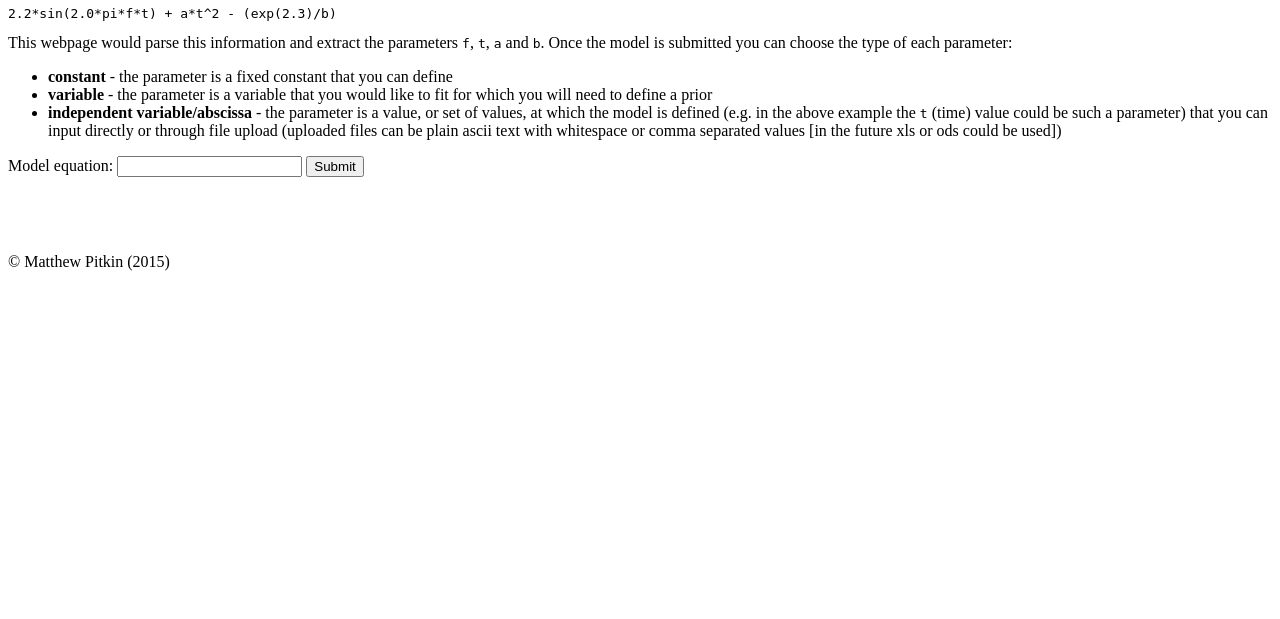
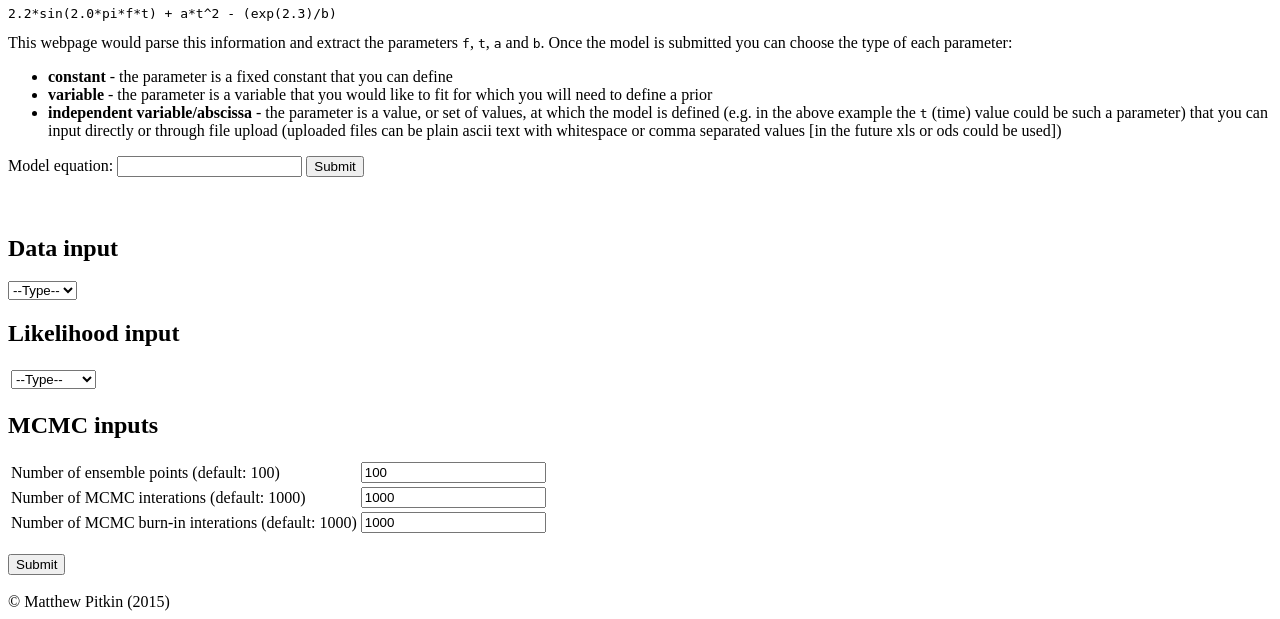
Before and after one commit to mattpitkin/theonlinemcmc, a PHP site: page /main.php in a window 1280 px wide. Shown: the part 351-970 px from the top of the page. Before the commit the page ends 622 px from the top, so only its background shows below. Run offline with PHP 8.4, Linux system fonts and the light colour scheme; some libraries are stand-ins or nearby versions.

Commit message:
Moved some hidden parts of the input into main.php and stopped them being hideen

```diff
--- a/createdata.js
+++ b/createdata.js
@@ -9,78 +9,23 @@ var returncode = "";
 var data_form_id = ""; // the id that the data input form will have (there are two possibilities)
 
 $(document).ready(function() {
-  $("#id_model_button").click(function(){
-    // add input header
-    document.getElementById("id_input_header").innerHTML = "Parameter inputs";
+  // change data input form type
+  $('#data_input_type').change(function(){
+    var vartype = $(this).val();
 
-    // un-hide conditions field
-    $("#id_conditions").prop("type", "text");
-
-    // add input data field
-    inputData();
-
-    // add likelihood input header
-    document.getElementById("id_likelihood_header").innerHTML = "Likelihood input";
-    inputLikelihood();
-
-    // add MCMC value input header
-    document.getElementById("id_mcmc_header").innerHTML = "MCMC inputs";
-    inputMCMC();
-
-    // un-hide the form submission button
-    $("#id_submit_variables").prop("type", "submit");
-
-    // get model equation from form
-    modeleq = $('#modeleq').val();
-    var modeleqtmp = modeleq.slice(); // copy of model equation
-
-    // list of math functions that need to be removed to count variables (maybe include more functions from http://docs.scipy.org/doc/scipy-0.14.0/reference/special.html in the future)
-    var mfuncs = ["pi", "sin", "cos", "tan", "exp", "log", "log10", "sinh", "cosh", "tanh", "acos", "asin", "atan", "erf", "gamma"];
-    var index;
-
-    // replace math functions with whitespace
-    for (index = 0; index < mfuncs.length; index++) {
-      modeleqtmp = modeleqtmp.replace(mfuncs[index], " ");
+    if ( vartype == "Input" ){
+      $("#id_submit_data_upload").prop("type", "hidden"); // make sure other option is re-hidden if things change
+      $("#id_submit_data_form").css("display", "");
+      data_form_id = "#id_submit_data_form";
     }
-
-    // list of characters to replace
-    modeleqtmp = modeleqtmp.replace(/[&\/+().*]/g, " ");
-    modeleqtmp = modeleqtmp.replace("^", " ");
-    modeleqtmp = modeleqtmp.replace("-", " ");
-
-    // replace all numbers with a space (using regular expression \d to represent all numbers and g to represent global replace)
-    modeleqtmp = modeleqtmp.replace(/[\d]+/g, " ");
-    modeleqtmp = modeleqtmp.trim(); // strip leading and trailing whitespace
-
-    // get names of variables in model equation by splitting modeleqtpm on any whitespace
-    var variablestmp = modeleqtmp.split(/[ \t\n\r]+/);
-
-    // remove any repeated variables (from http://stackoverflow.com/a/9229821/1862861)
-    variables = variablestmp.filter(function(item, pos) {
-      return variablestmp.indexOf(item) == pos;
-    })
-
-    // replace any different function names (e.g. acos -> arccos, and so on)
-    var repfuncs = ["acos", "asin", "atan2", "atan", "^"];
-    var repfuncsnew = ["arccos", "arcsin", "arctan2", "arctan", "**"];
-    for (index=0; index < repfuncs.length; index++){
-      modeleq = modeleq.replace(repfuncs[index], repfuncsnew[index]);
+    if ( vartype == "Upload" ){
+      $("#id_submit_data_form").css("display", "none"); // make sure other option is re-hidden if things change
+      $("#id_submit_data_upload").prop("type", "file");
+      data_form_id = "#id_submit_data_upload";
     }
-
-    makeTable();
   });
 
-  function inputLikelihood(){
-    document.getElementById("id_likelihood_div").innerHTML = "<table id=\"like_table\">\
-<tr id=\"like_row\"><td>\
-<select id=\"likelihood_input_type\">\
-  <option value=\"\">--Type--</option>\
-  <option value=\"Gaussian\">Gaussian</option>\
-  <option value=\"Studentst\">Students t</option>\
-</select>\
-</td></tr></table>\
-<br>";
-
+  // change likelihood type
   $('#likelihood_input_type').change(function(){
     var liketablerow = document.getElementById("like_row");
     // delete any extra cells from previous choices
@@ -162,15 +107,53 @@ $(document).ready(function() {
       });
     }
   });
+
+  $("#id_model_button").click(function(){
+    // add input header
+    document.getElementById("id_input_header").innerHTML = "Parameter inputs";
+
+    // un-hide conditions field
+    $("#id_conditions").prop("type", "text");
+
+    // get model equation from form
+    modeleq = $('#modeleq').val();
+    var modeleqtmp = modeleq.slice(); // copy of model equation
+
+    // list of math functions that need to be removed to count variables (maybe include more functions from http://docs.scipy.org/doc/scipy-0.14.0/reference/special.html in the future)
+    var mfuncs = ["pi", "sin", "cos", "tan", "exp", "log", "log10", "sinh", "cosh", "tanh", "acos", "asin", "atan", "erf", "gamma"];
+    var index;
+
+    // replace math functions with whitespace
+    for (index = 0; index < mfuncs.length; index++) {
+      modeleqtmp = modeleqtmp.replace(mfuncs[index], " ");
     }
 
-  function inputMCMC(){
-    document.getElementById("id_mcmc_div").innerHTML = "<table id=\"mcmc_table\">\
-  <tr><td>Number of ensemble points (default: 100)</td><td><input type=\"text\" id=\"mcmc_nensemble\" value=\"100\"></td></tr>\
-  <tr><td>Number of MCMC interations (default: 1000)</td><td><input type=\"text\" id=\"mcmc_niteration\" value=\"1000\"></td></tr>\
-  <tr><td>Number of MCMC burn-in interations (default: 1000)</td><td><input type=\"text\" id=\"mcmc_nburnin\" value=\"1000\"></td></tr>\
-</table><br>";
+    // list of characters to replace
+    modeleqtmp = modeleqtmp.replace(/[&\/+().*]/g, " ");
+    modeleqtmp = modeleqtmp.replace("^", " ");
+    modeleqtmp = modeleqtmp.replace("-", " ");
+
+    // replace all numbers with a space (using regular expression \d to represent all numbers and g to represent global replace)
+    modeleqtmp = modeleqtmp.replace(/[\d]+/g, " ");
+    modeleqtmp = modeleqtmp.trim(); // strip leading and trailing whitespace
+
+    // get names of variables in model equation by splitting modeleqtpm on any whitespace
+    var variablestmp = modeleqtmp.split(/[ \t\n\r]+/);
+
+    // remove any repeated variables (from http://stackoverflow.com/a/9229821/1862861)
+    variables = variablestmp.filter(function(item, pos) {
+      return variablestmp.indexOf(item) == pos;
+    })
+
+    // replace any different function names (e.g. acos -> arccos, and so on)
+    var repfuncs = ["acos", "asin", "atan2", "atan", "^"];
+    var repfuncsnew = ["arccos", "arcsin", "arctan2", "arctan", "**"];
+    for (index=0; index < repfuncs.length; index++){
+      modeleq = modeleq.replace(repfuncs[index], repfuncsnew[index]);
     }
+
+    makeTable();
+  });
 
   function makeTable(){
     if ( variables.length > 0 ){
@@ -193,32 +176,6 @@ $(document).ready(function() {
         createSelection(row, variables[index]);
       }
     }
-  }
-
-  function inputData(){
-    document.getElementById("id_data_header").innerHTML = "Data input";
-
-    // add input data selection
-    document.getElementById("id_data_div").innerHTML = "<select id=\"data_input_type\">\
-   <option value=\"\">--Type--</option>\
-   <option value=\"Input\">Input</option>\
-   <option value=\"Upload\">Upload</option>\
-</select><br><br>";
-
-    $('#data_input_type').change(function(){
-      var vartype = $(this).val();
-
-      if ( vartype == "Input" ){
-        $("#id_submit_data_upload").prop("type", "hidden"); // make sure other option is re-hidden if things change
-        $("#id_submit_data_form").css("display", "");
-        data_form_id = "#id_submit_data_form";
-      }
-      if ( vartype == "Upload" ){
-       $("#id_submit_data_form").css("display", "none"); // make sure other option is re-hidden if things change
-       $("#id_submit_data_upload").prop("type", "file");
-       data_form_id = "#id_submit_data_upload";
-      }
-    });
   }
 
   function createSelection(row, variable){
--- a/main.php
+++ b/main.php
@@ -96,18 +96,51 @@ values [in the future xls or ods could be used])</li>
 <input type="hidden" id="id_conditions" value="Conditions (e.g. x < 0 && y > z)" size="30">
 </div>
 
-<h2 id="id_data_header"></h2>
-<div id="id_data_div"></div>
+<h2 id="id_data_header">Data input</h2>
+<div id="id_data_div">
+<select id="data_input_type">
+  <option value="">--Type--</option>
+  <option value="Input">Input</option>
+  <option value="Upload">Upload</option>
+</select>
+<br>
+</div>
 <input type="hidden" id="id_submit_data_upload">
 <textarea style="display:none" id="id_submit_data_form"></textarea>
 
-<h2 id="id_likelihood_header"></h2>
-<div id="id_likelihood_div"></div>
+<h2 id="id_likelihood_header">Likelihood input</h2>
+<div id="id_likelihood_div">
+  <table id="like_table">
+    <tr id="like_row"><td>
+      <select id="likelihood_input_type">
+        <option value="">--Type--</option>
+        <option value="Gaussian">Gaussian</option>
+        <option value="Studentst">Student's t</option>
+      </select></td>
+    </tr>
+</table>
+</div>
 
-<h2 id="id_mcmc_header"></h2>
-<div id="id_mcmc_div"></div>
+<h2 id="id_mcmc_header">MCMC inputs</h2>
+<div id="id_mcmc_div">
+<table id="mcmc_table">
+  <tr>
+    <td>Number of ensemble points (default: 100)</td>
+    <td><input type="text" id="mcmc_nensemble" value="100"></td>
+  </tr>
+  <tr>
+    <td>Number of MCMC interations (default: 1000)</td>
+    <td><input type="text" id="mcmc_niteration" value="1000"></td>
+  </tr>
+  <tr>
+    <td>Number of MCMC burn-in interations (default: 1000)</td>
+    <td><input type="text" id="mcmc_nburnin" value="1000"></td>
+  </tr>
+</table>
+</div>
+<br>
 
-<input type="hidden" id="id_submit_variables" value="Submit">
+<input type="submit" id="id_submit_variables" value="Submit">
 </form>
 
 <br>
```
Lines whose indentation alone changed are shown as unchanged.
